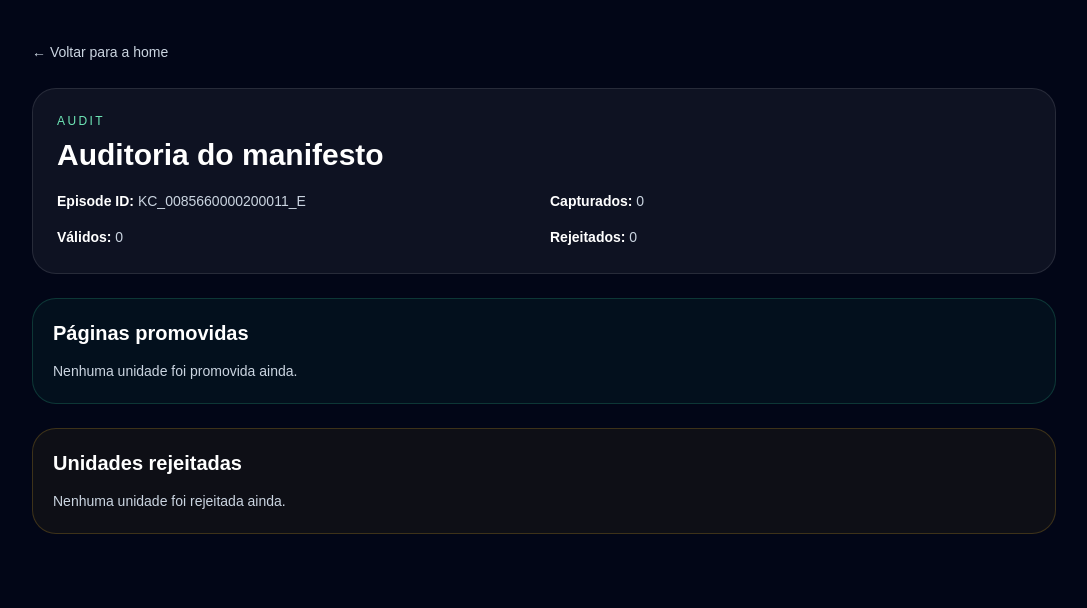
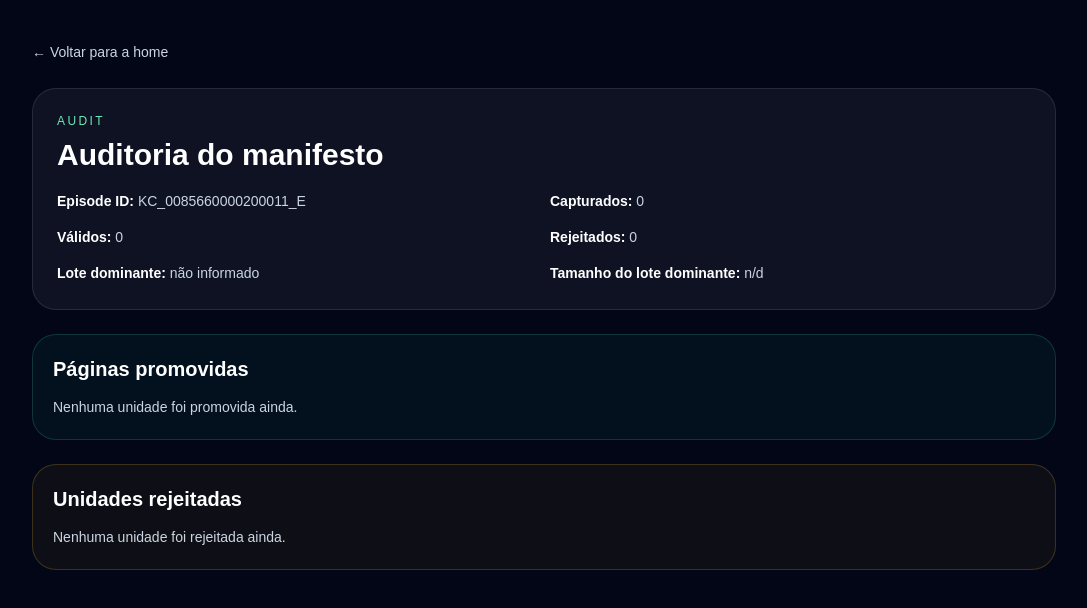
Before and after one commit to MarceloSalada/MangAkita, a Next.js app: page /audit in a window 1280 px wide. Shown: the top 608 px of the page, without its empty margins (96-1183 px from the left). Built offline with nearby package versions, Linux system fonts and the light colour scheme.

Commit message:
feat: show dominant batch summary in audit

```diff
--- a/components/reader/manifest-audit.tsx
+++ b/components/reader/manifest-audit.tsx
@@ -76,6 +76,8 @@ export function ManifestAudit({ episodeId }: ManifestAuditProps) {
           <p><span className="font-semibold text-white">Capturados:</span> {manifest.capturedCount}</p>
           <p><span className="font-semibold text-white">Válidos:</span> {manifest.validPageCount}</p>
           <p><span className="font-semibold text-white">Rejeitados:</span> {manifest.rejectedCount}</p>
+          <p><span className="font-semibold text-white">Lote dominante:</span> {manifest.dominantBatchKey ?? 'não informado'}</p>
+          <p><span className="font-semibold text-white">Tamanho do lote dominante:</span> {manifest.dominantBatchSize ?? 'n/d'}</p>
         </div>
       </div>
 
```
